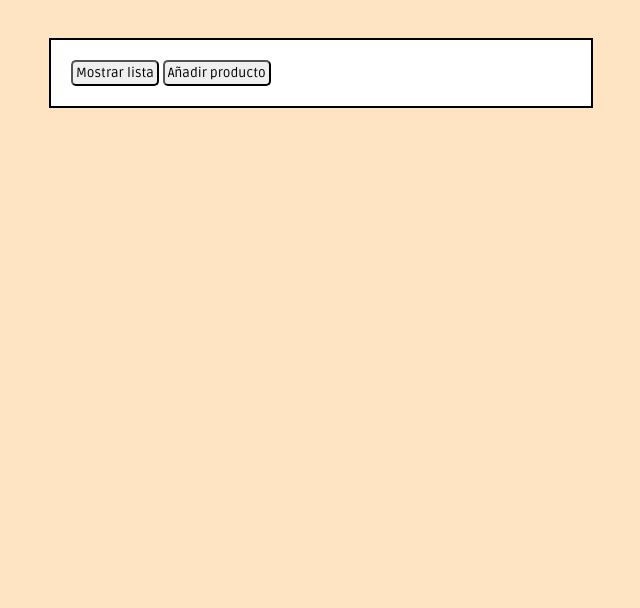
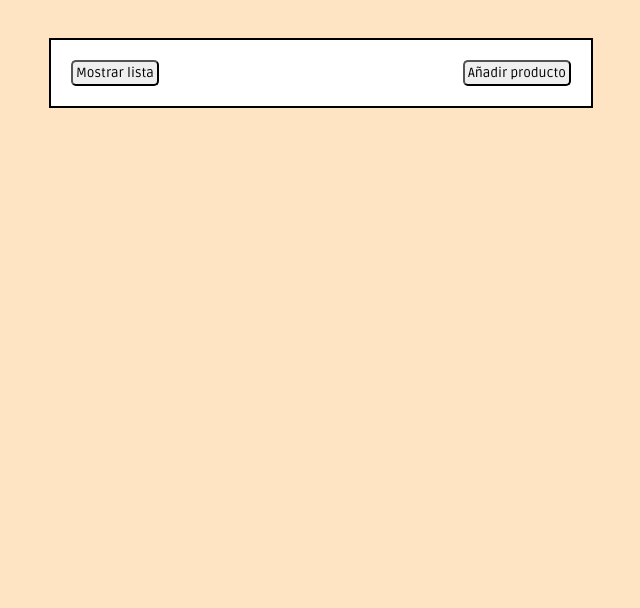
Before and after one commit to krisneiras/GroceryList, a website: page index.html in a window 1280 px wide. Shown: the part 192-800 px from the top of the page, without its empty margins (319-959 px from the left). Drawn offline with Linux system fonts and the light colour scheme.

Commit message:
add style cursor pointer to buttons

```diff
--- a/index.html
+++ b/index.html
@@ -14,9 +14,9 @@
 <body>
     <h1>Grocery List</h1>
     <main>
-        <div>
+        <div class="main-buttons">
             <button onclick="viewList()">Mostrar lista</button>
-            <button onclick="addForm()">Añadir producto</button>
+            <button onclick="addForm()">Añadir producto </button>
         </div>
         <section id="form">
 
--- a/src/styles.css
+++ b/src/styles.css
@@ -18,6 +18,11 @@ main{
     padding: 20px;
 }
 
+.main-buttons {
+    display: flex;
+    justify-content: space-between;
+}
+
 .delete-button{
     background-color: red;
 }
@@ -26,4 +31,5 @@ button{
     border-radius: 5px;
     font-family: 'Ruda', sans-serif;
     padding: 3px;
+    cursor: pointer;
 }
```
